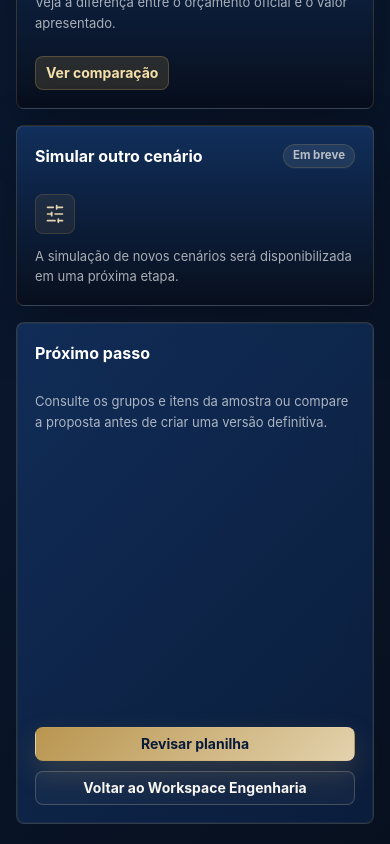
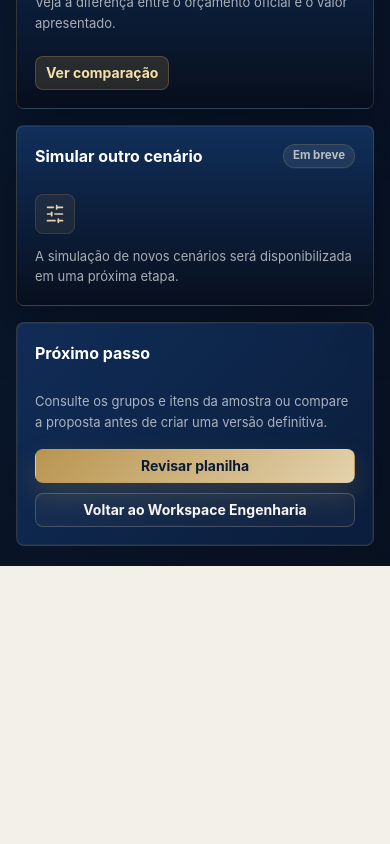
Before and after one commit to jrfmartins33-bba/bba-app, a Next.js app in the folder apps/web/: page /orcamentos/demonstracao in a window 390 px wide. Shown: the part 2768-3612 px from the top of the page. After the commit the page ends 3334 px from the top, so only its background shows below. Built offline with nearby package versions, Linux system fonts and the light colour scheme; no server answers.

Commit message:
fix(web): remove excess mobile space from next step

```diff
--- a/apps/web/app/bba-globals.css
+++ b/apps/web/app/bba-globals.css
@@ -4090,6 +4090,11 @@ button {
     align-items: stretch;
   }
 
+  .budget-next-decision__text {
+  flex: 0 1 auto;
+  width: 100%;
+}
+
   .budget-next-decision__actions {
     flex-direction: column;
   }
```
